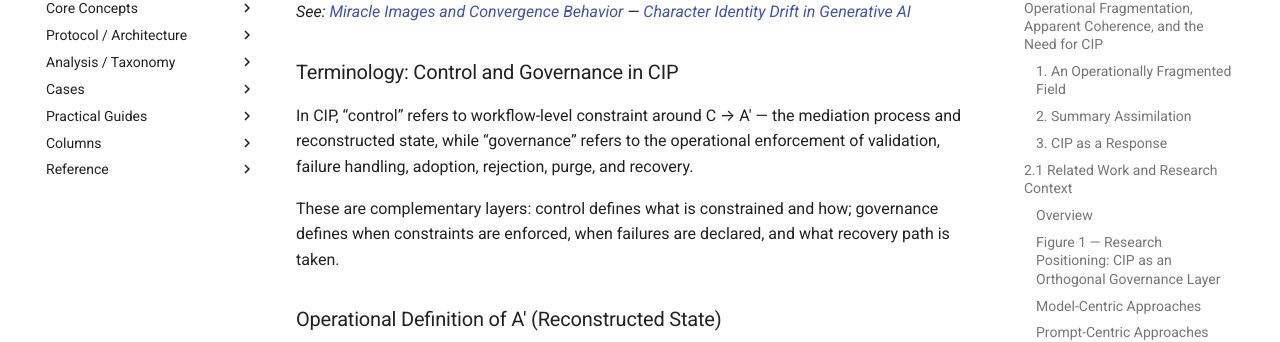
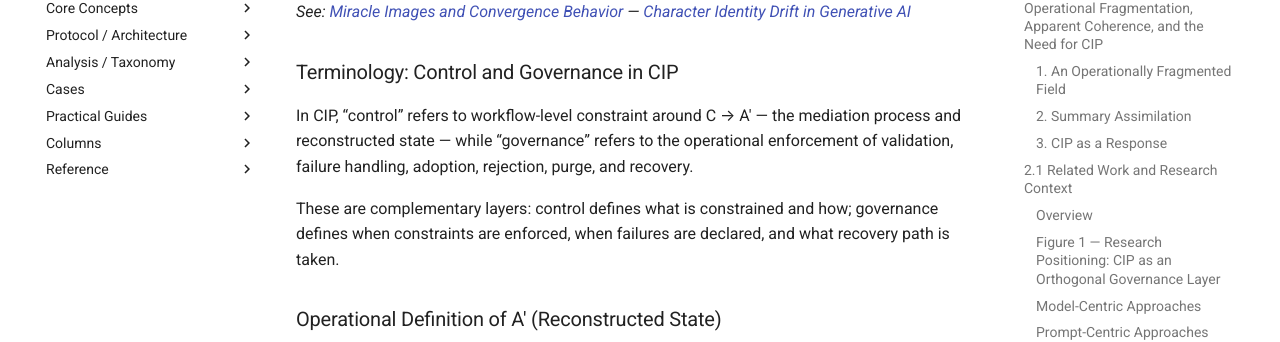
Before and after one commit to watadani-byte/character-identity-protocol, an MkDocs documentation site: the page built from docs/whitepaper_v1.md, in a window 1280 px wide and 900 px high, scrolled down 7746 px. Shown: the part 154-496 px from the top of the window. Built offline with MkDocs 1.6.1 and Material for MkDocs 9.7.7, drawn with Linux system fonts in a browser that asks for light colours; comment, search, counter and statistics services are not loaded.

```diff
--- a/docs/whitepaper_v1.md
+++ b/docs/whitepaper_v1.md
@@ -275,7 +275,7 @@ These frames exhibit unusually high coherence — disproportionately finished re
 
 ### Terminology: Control and Governance in CIP
 
-In CIP, “control” refers to workflow-level constraint around C → A′ — the mediation process and reconstructed state, while “governance” refers to the operational enforcement of validation, failure handling, adoption, rejection, purge, and recovery.
+In CIP, “control” refers to workflow-level constraint around C → A′ — the mediation process and reconstructed state — while “governance” refers to the operational enforcement of validation, failure handling, adoption, rejection, purge, and recovery.
 
 These are complementary layers: control defines what is constrained and how; governance defines when constraints are enforced, when failures are declared, and what recovery path is taken.
 
```
